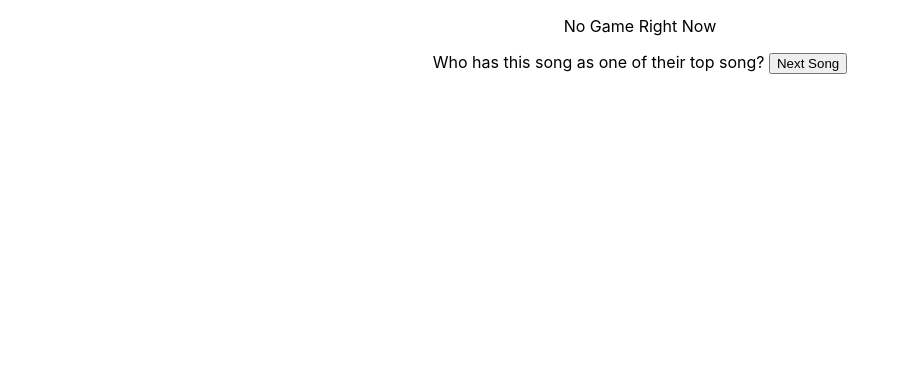
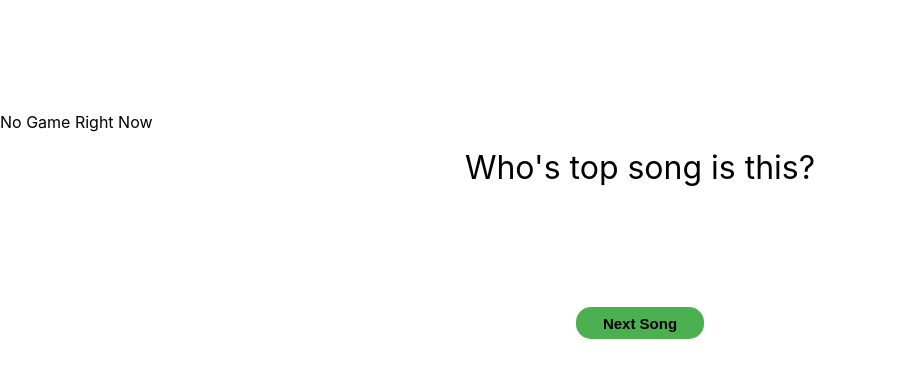
Before and after one commit to hampusrs/DAT076, a React (Create React App) app in the folder client/: page / in a window 1280 px wide. Shown: the top 378 px of the page, without its empty margins (0-909 px from the left). Built offline with nearby package versions, Linux system fonts and the light colour scheme; no server answers.

Commit message:
Began styling the songItem

```diff
--- a/client/src/App.css
+++ b/client/src/App.css
@@ -1,38 +1,64 @@
 .App {
-  text-align: center;
+  width: 100vw;
+  height: 100vh;
+  padding-top: 12vh;
 }
 
-.App-logo {
-  height: 40vmin;
-  pointer-events: none;
+.SongItem {
+  display: flex;
+  flex-direction: column;
 }
 
-@media (prefers-reduced-motion: no-preference) {
-  .App-logo {
-    animation: App-logo-spin infinite 20s linear;
-  }
+.DisplaySong {
+  display: flex;
+  justify-content: center;
+  margin: 10vh;
+  align-items: center;
+  gap: 30px;
 }
 
-.App-header {
-  background-color: #282c34;
-  min-height: 100vh;
-  display: flex;
-  flex-direction: column;
-  align-items: center;
-  justify-content: center;
-  font-size: calc(10px + 2vmin);
-  color: white;
+.AlbumCover {
+  width: auto;
+  height: 17vw
 }
 
-.App-link {
-  color: #61dafb;
+.SongInfo {
+  height: fit-content;
+  width: fit-content;
+  list-style-type: none;
 }
 
-@keyframes App-logo-spin {
-  from {
-    transform: rotate(0deg);
-  }
-  to {
-    transform: rotate(360deg);
-  }
+.SongTitle {
+  font-size: 6vh;
 }
+
+.ArtistName {
+  font-size: 4vh;
+}
+
+.AlbumTitle {
+  font-size: 3vh;
+}
+
+.Question {
+  margin-left: 35vw;
+  margin-right: 35vw;
+  text-align: center;
+  font-size: 4vh;
+}
+
+.NextSongBtn {
+  margin-left: 45vw;
+  margin-right: 45vw;
+  margin-top: 15vh;
+  border-radius: 15px;
+  height: 4vh;
+  font-size: 15px;
+  background-color: #4CAF50;
+  border-color: transparent;
+  font-weight: bold;
+}
+
+.NextSongBtn:hover {
+  background-color: #358f38;
+}
--- a/client/src/App.tsx
+++ b/client/src/App.tsx
@@ -53,11 +53,13 @@ export function App() {
 
   return (
     <div className="App">
-      {(currentSong == null)
-      ? <p>No Game Right Now</p>
-      : <SongItem title={currentSong.title} artist={currentSong.artist} album={currentSong.album} albumCoverPath="./logo192.png" />}
-      <label> Who has this song as one of their top song? </label>
-      <button onClick={nextSong}>Next Song</button>
+      <div className='SongItem'>
+          {(currentSong == null)
+        ? <p>No Game Right Now</p>
+        : <SongItem title={currentSong.title} artist={currentSong.artist} album={currentSong.album} albumCoverPath="./logo192.png" />}
+          <label className='Question'> Who's top song is this? </label>
+          <button className="NextSongBtn" onClick={nextSong}>Next Song</button>
+      </div>
     </div>
   );
 }
--- a/client/src/components/SongItem.tsx
+++ b/client/src/components/SongItem.tsx
@@ -13,12 +13,12 @@ export function SongItem({
   albumCoverPath,
 }: SongItemProps) {
   return (
-    <section id="songSection">
-      <img src={albumCoverPath} alt={album} />
-      <ul>
-        <li> {title} </li>
-        <li> {artist} </li>
-        <li> {album} </li>
+    <section className="DisplaySong">
+      <img className="AlbumCover" src={albumCoverPath} alt={album} />
+      <ul className="SongInfo">
+        <li className="SongTitle"> {title} </li>
+        <li className="ArtistName"> {artist} </li>
+        <li className="AlbumTitle"> {album} </li>
       </ul>
     </section>
   );
```
